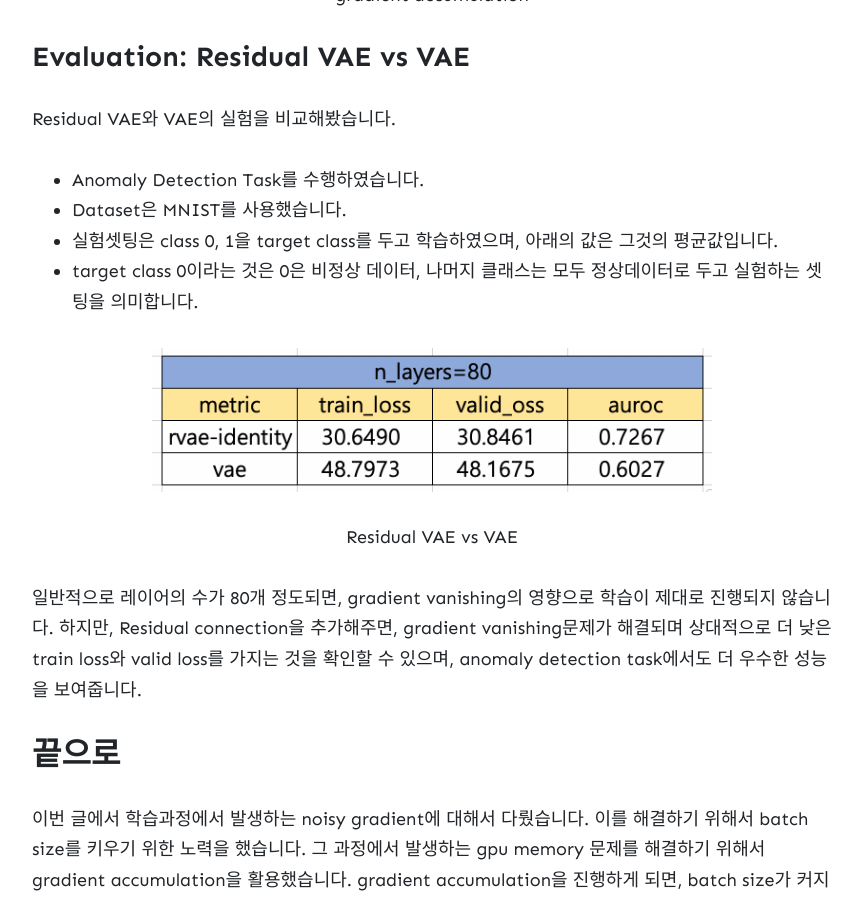
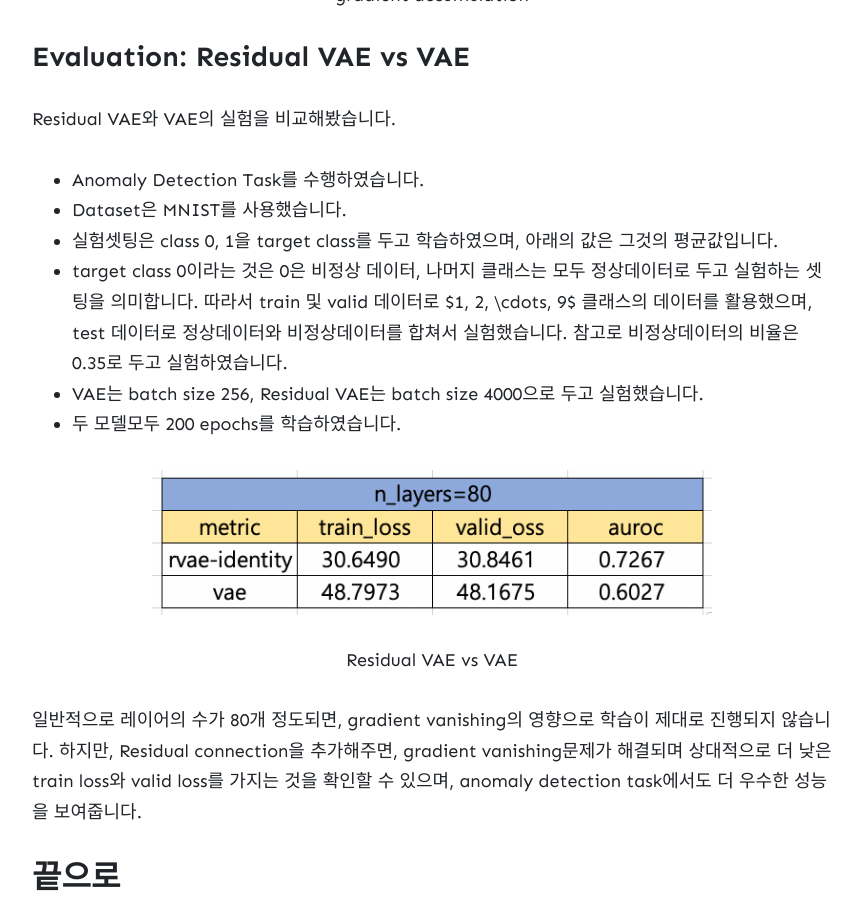
Before and after one commit to wowthemesnet/jekyll-theme-memoirs, a Jekyll site: the page built from _posts/2020-12-29-Gradient-Accumulation.md, in a window 1280 px wide and 900 px high, scrolled down 6421 px. Shown: the whole window, without its empty margins (208-1070 px from the left). Built offline with Jekyll 4.4.1, drawn with Linux system fonts in a browser that asks for light colours; nearby versions of some CDN libraries; formulas are drawn with MathJax 3; comment, search, counter and statistics services are not loaded; some of the changed text lies outside the part shown.

Commit message:
add review

```diff
--- a/_posts/2020-12-29-Gradient-Accumulation.md
+++ b/_posts/2020-12-29-Gradient-Accumulation.md
@@ -12,7 +12,7 @@ image: assets/images/2020-12-29-Gradient-Accumulation/noisy_gradient.jpeg
 
 딥러닝 문제를 다루다보면, gradient의 분산이 커져 학습이 불안정적으로 진행되는 경우가 발생합니다.
 
-본 블로그에서는 noisy gradient에 대해서 살펴보고, 해결할 수 있는 방법에 대해서 다루겠습니다.
+본 포스트에서는 noisy gradient에 대해서 살펴보고, 해결할 수 있는 방법에 대해서 다루겠습니다.
 
 
 ## Noisy Gradient Problem
@@ -89,7 +89,7 @@ $$
 - $f_i$: i번째 hidden layer
 
 $$
-h_{i+1} = f_i(h_{i-1}) + h_i
+h_{i+1} = f_i(h_{i-1}) + h_{i-1}
 $$
 
 forward 과정을 전개해보면, 아래와 같습니다.
@@ -202,7 +202,9 @@ Residual VAE와 VAE의 실험을 비교해봤습니다.
 - Anomaly Detection Task를 수행하였습니다.
 - Dataset은 MNIST를 사용했습니다.
 - 실험셋팅은 class 0, 1을 target class를 두고 학습하였으며, 아래의 값은 그것의 평균값입니다.
-- target class 0이라는 것은 0은 비정상 데이터, 나머지 클래스는 모두 정상데이터로 두고 실험하는 셋팅을 의미합니다.
+- target class 0이라는 것은 0은 비정상 데이터, 나머지 클래스는 모두 정상데이터로 두고 실험하는 셋팅을 의미합니다. 따라서 train 및 valid 데이터로 $1, 2, \cdots, 9$ 클래스의 데이터를 활용했으며, test 데이터로 정상데이터와 비정상데이터를 합쳐서 실험했습니다. 참고로 비정상데이터의 비율은 0.35로 두고 실험하였습니다.
+- VAE는 batch size 256, Residual VAE는 batch size 4000으로 두고 실험했습니다.
+- 두 모델모두 200 epochs를 학습하였습니다.
 
 <figure class="image" style="align: center;">
 <p align="center">
```
